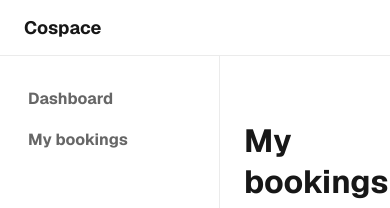
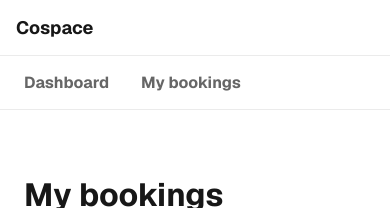
Before and after one commit to BenedekCodes/cospace-web, a Next.js app: page / in a window 390 px wide. Shown: the top 208 px of the page. Built offline with nearby package versions, Linux system fonts and the light colour scheme; no server answers.

Commit message:
style: turn the sidebar into a top strip on small screens
Below 768px the shell stacks vertically, the sidebar scrolls horizontally and the content area keeps scrolling on its own.

```diff
--- a/src/app/layout.module.css
+++ b/src/app/layout.module.css
@@ -12,3 +12,14 @@
   overflow-y: auto;
   background-color: var(--page-bg);
 }
+
+@media (max-width: 767px) {
+  .shell {
+    flex-direction: column;
+  }
+
+  /* min-height: 0 lets the content area scroll inside the fixed-height column. */
+  .content {
+    min-height: 0;
+  }
+}
--- a/src/components/Navbar.module.css
+++ b/src/components/Navbar.module.css
@@ -19,3 +19,9 @@
   font-size: 1.125rem;
   font-weight: 700;
 }
+
+@media (max-width: 767px) {
+  .nav {
+    padding: 0 16px;
+  }
+}
--- a/src/components/Sidebar.module.css
+++ b/src/components/Sidebar.module.css
@@ -26,3 +26,23 @@
   background-color: var(--card-bg);
   color: var(--foreground);
 }
+
+@media (max-width: 767px) {
+  .sidebar {
+    flex: 0 0 auto;
+    padding: 8px 12px;
+    overflow-x: auto;
+    overflow-y: hidden;
+    border-right: none;
+    border-bottom: 1px solid var(--border);
+  }
+
+  .list {
+    flex-direction: row;
+    gap: 8px;
+  }
+
+  .link {
+    white-space: nowrap;
+  }
+}
```
